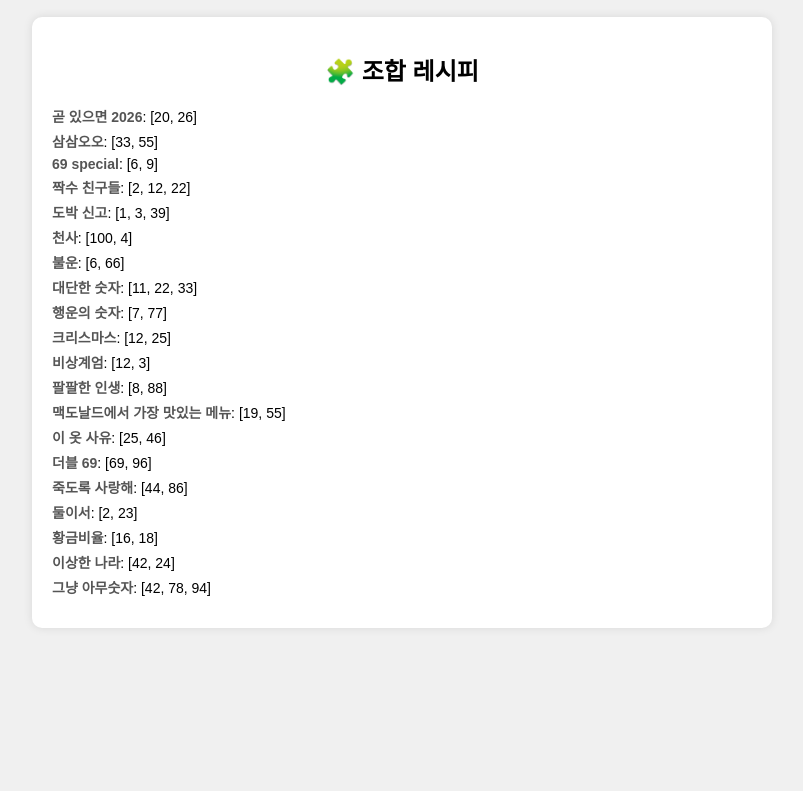
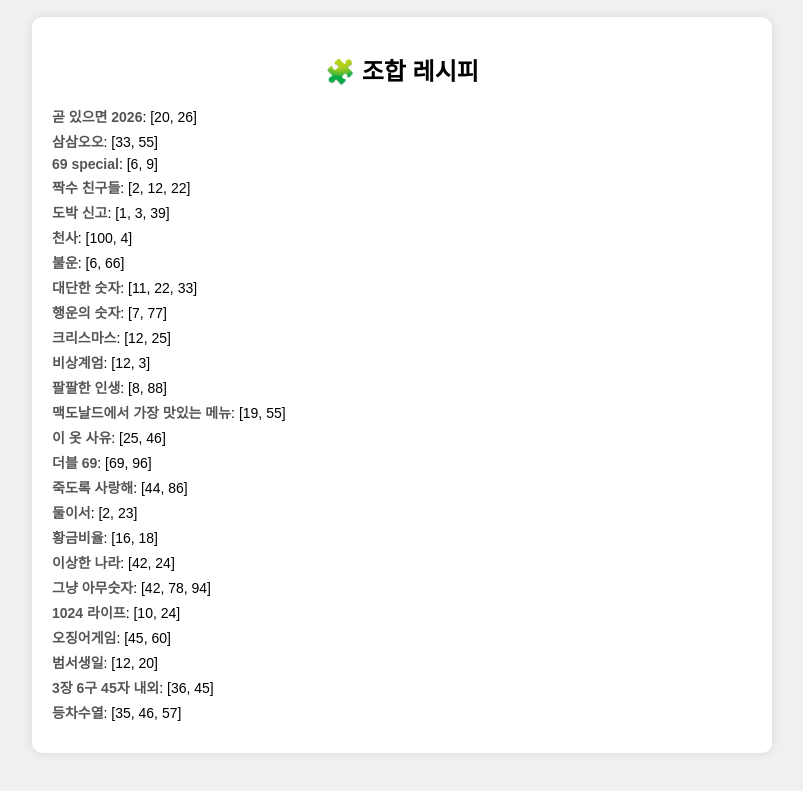
Before and after one commit to NumberGacha/NumberGacha, a plain HTML site: page index.html in a window 1280 px wide. Shown: the part 465-1256 px from the top of the page, without its empty margins (238-1041 px from the left). Before the commit the page ends 1141 px from the top, so only its background shows below. Drawn offline with Linux system fonts and the light colour scheme.

Commit message:
Update index.html

```diff
--- a/index.html
+++ b/index.html
@@ -137,7 +137,12 @@
       { name: "둘이서", combo: [2, 23] },
       { name: "황금비율", combo: [16, 18] },
       { name: "이상한 나라", combo: [42, 24] },
-      { name: "그냥 아무숫자", combo: [42, 78 ,94] }
+      { name: "그냥 아무숫자", combo: [42, 78 ,94] },
+       { name: "1024 라이프", combo: [10, 24] },
+        { name: "오징어게임", combo: [45, 60] },
+         { name: "범서생일", combo: [12, 20] },
+          { name: "3장 6구 45자 내외", combo: [36, 45] },
+      { name: "등차수열", combo: [35, 46, 57] },
     ];
 
     const numberPool = [];
```
